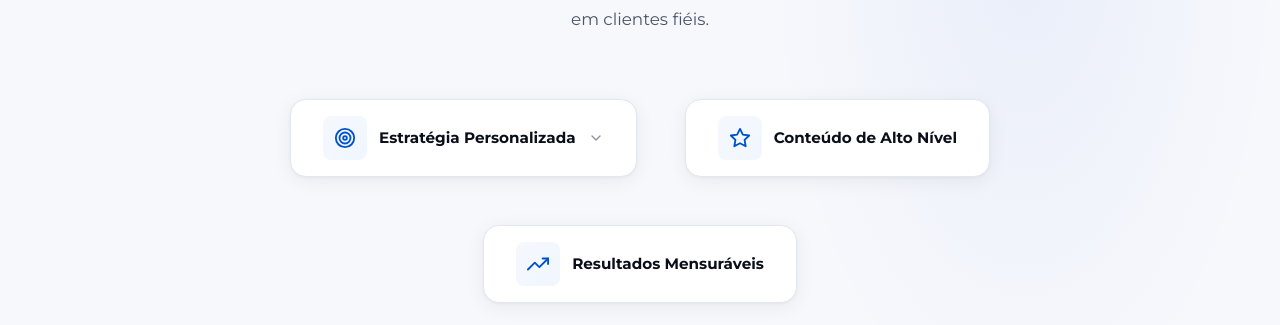
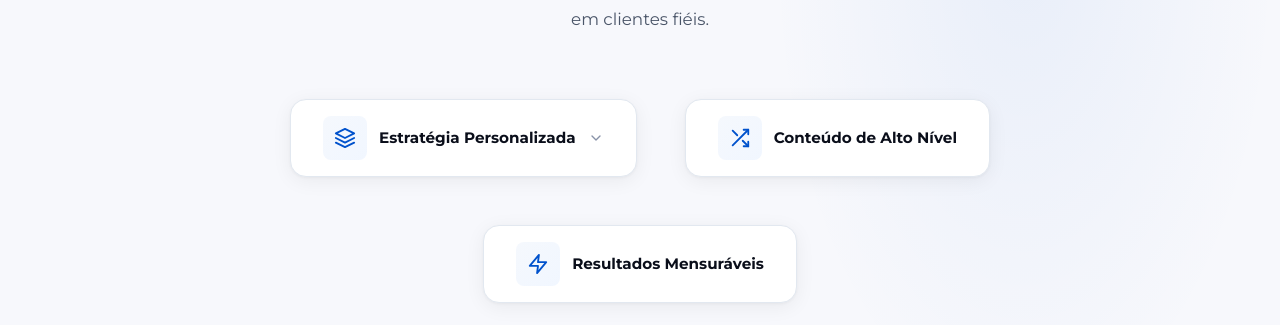
Before and after one commit to Igorls34/portifolio-amplifica-conteudo, a React (Vite) app: page / in a window 1280 px wide. Shown: the part 2581-2906 px from the top of the page. Built offline with nearby package versions, Linux system fonts and the light colour scheme.

Commit message:
fix: better solution icons, ensure 4 pilares heading

```diff
--- a/src/components/Solution.tsx
+++ b/src/components/Solution.tsx
@@ -23,9 +23,7 @@ const Solution = () => {
             <div className="solution-feature clickable" onClick={() => setShowEstrategia(!showEstrategia)}>
               <div className="solution-feature-icon">
                 <svg width="24" height="24" viewBox="0 0 24 24" fill="none" stroke="currentColor" strokeWidth="2" strokeLinecap="round" strokeLinejoin="round">
-                  <circle cx="12" cy="12" r="10"></circle>
-                  <circle cx="12" cy="12" r="6"></circle>
-                  <circle cx="12" cy="12" r="2"></circle>
+                  <path d="M12 2L2 7l10 5 10-5-10-5zM2 17l10 5 10-5M2 12l10 5 10-5"></path>
                 </svg>
               </div>
               <span>Estratégia Personalizada</span>
@@ -43,7 +41,11 @@ const Solution = () => {
             <div className="solution-feature">
               <div className="solution-feature-icon">
                 <svg width="24" height="24" viewBox="0 0 24 24" fill="none" stroke="currentColor" strokeWidth="2" strokeLinecap="round" strokeLinejoin="round">
-                  <polygon points="12 2 15.09 8.26 22 9.27 17 14.14 18.18 21.02 12 17.77 5.82 21.02 7 14.14 2 9.27 8.91 8.26 12 2"></polygon>
+                  <polyline points="16 3 21 3 21 8"></polyline>
+                  <line x1="4" y1="20" x2="21" y2="3"></line>
+                  <polyline points="21 16 21 21 16 21"></polyline>
+                  <line x1="15" y1="15" x2="21" y2="21"></line>
+                  <line x1="4" y1="4" x2="9" y2="9"></line>
                 </svg>
               </div>
               <span>Conteúdo de Alto Nível</span>
@@ -51,8 +53,7 @@ const Solution = () => {
             <div className="solution-feature">
               <div className="solution-feature-icon">
                 <svg width="24" height="24" viewBox="0 0 24 24" fill="none" stroke="currentColor" strokeWidth="2" strokeLinecap="round" strokeLinejoin="round">
-                  <polyline points="23 6 13.5 15.5 8.5 10.5 1 18"></polyline>
-                  <polyline points="17 6 23 6 23 12"></polyline>
+                  <path d="M13 2L3 14h9l-1 8 10-12h-9l1-8z"></path>
                 </svg>
               </div>
               <span>Resultados Mensuráveis</span>
```
